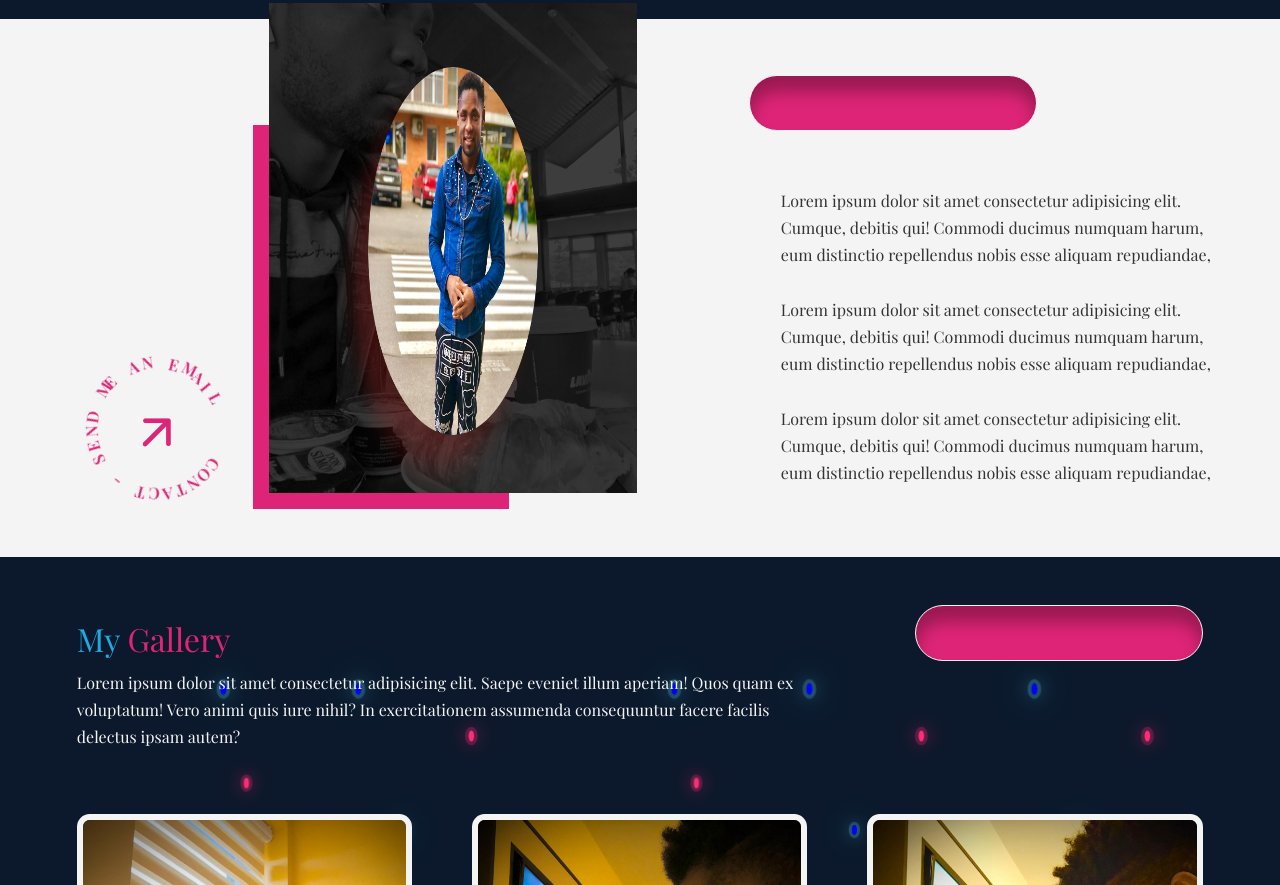
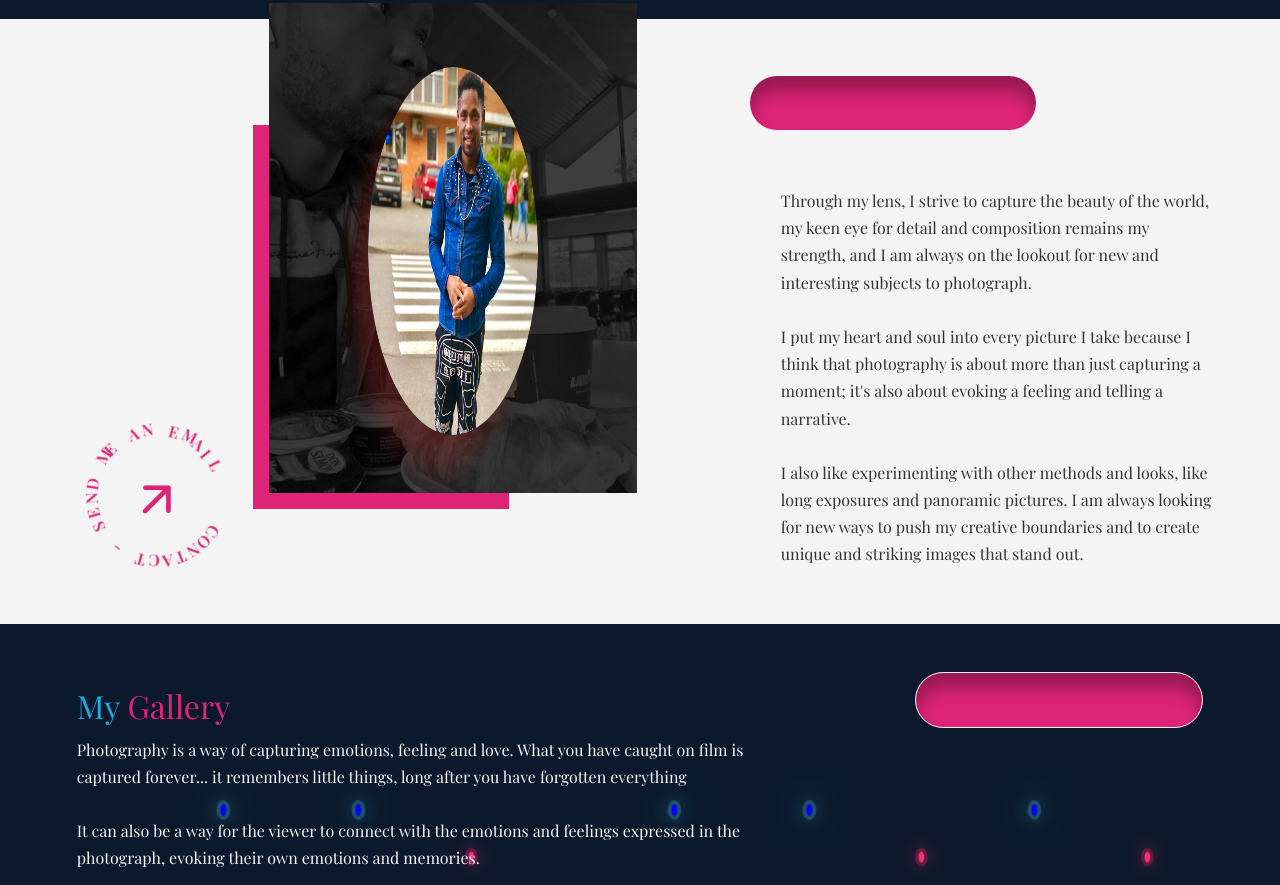
Before and after one commit to Kisqotech/photograph-portfolio, a plain HTML site: page index.html in a window 1280 px wide. Shown: the part 1581-2466 px from the top of the page. Drawn offline with nearby package versions, Linux system fonts and the light colour scheme.

Commit message:
Add files via upload

```diff
--- a/index.html
+++ b/index.html
@@ -70,18 +70,12 @@
 
         <h1>View The Beauty Of The World Through My Lense</h1>
 
-        <p>Lorem ipsum dolor sit amet consectetur adipisicing elit. Id atque laboriosam reiciendis placeat magnam deserunt fugit nulla, nam porro distinctio.</p>
+        <p>I invite you to see the world's beauty from my lens in a fresh and exciting way. My photos should not only be appealing to the eye, but also to the heart and spirit.</p>
         <a href="mailto:myemail@gmail.com" class="header_btn-md">Let's Talk</a>
 
       </div>
     </div>
 
-    <!--<div class="header_btn-container">
-      <a href="mailto:myemail@gmail.com" class="contact_btn header_btn">
-        <i class="uil uil-arrow-up-right"></i>
-        <p>CONTACT - SEND ME AN EMAIL</p>
-      </a>
-    </div> -->
   </header>
   <!--------------------HEADER FRAMES------------------->
  <!--- <div class="header_frames header_frames-fx">
@@ -203,11 +197,11 @@
       <div class="about_right">
         <div class="empty about_empty"></div>
         <p>
-          Lorem ipsum dolor sit amet consectetur adipisicing elit. Cumque, debitis qui! Commodi ducimus numquam harum, eum distinctio repellendus nobis esse aliquam repudiandae,
+          Through my lens, I strive to capture the beauty of the world, my keen eye for detail and composition remains my strength, and I am always on the lookout for new and interesting subjects to photograph.
           <br><br>
-          Lorem ipsum dolor sit amet consectetur adipisicing elit. Cumque, debitis qui! Commodi ducimus numquam harum, eum distinctio repellendus nobis esse aliquam repudiandae,
+          I put my heart and soul into every picture I take because I think that photography is about more than just capturing a moment; it's also about evoking a feeling and telling a narrative.
           <br><br>
-          Lorem ipsum dolor sit amet consectetur adipisicing elit. Cumque, debitis qui! Commodi ducimus numquam harum, eum distinctio repellendus nobis esse aliquam repudiandae,
+          I also like experimenting with other methods and looks, like long exposures and panoramic pictures. I am always looking for new ways to push my creative boundaries and to create unique and striking images that stand out.
         </p>
       </div>
 
@@ -226,7 +220,9 @@
           <div class="empty gallery_empty"></div>
         </div>
         <p>
-          Lorem ipsum dolor sit amet consectetur adipisicing elit. Saepe eveniet illum aperiam! Quos quam ex voluptatum! Vero animi quis iure nihil? In exercitationem assumenda consequuntur facere facilis delectus ipsam autem?
+          Photography is a way of capturing emotions, feeling and love. What you have caught on film is captured forever... it remembers little things, long after you have forgotten everything <br><br>
+
+          It can also be a way for the viewer to connect with the emotions and feelings expressed in the photograph, evoking their own emotions and memories.
         </p>
         <!----------------GALLERY SLIDE--------------->
        <div class="swiper-wrapper">
@@ -347,7 +343,7 @@
 
     <div class="exhibition_head">
       <p>
-        Lorem ipsum dolor sit amet consectetur adipisicing elit. Vel, eos? Tempore est incidunt voluptates consectetur animi maxime quia qui veniam.
+         To express emotions, feelings and memories, Let's exhibit this powerful art that allows us to capture all moments in time as we share them with you. hoping you to see the vision, thoughts and emotions.
       </p>
 
       <a href="mailto:myemail@gmail'com" class="contact_btn exhibition_btn">
```
